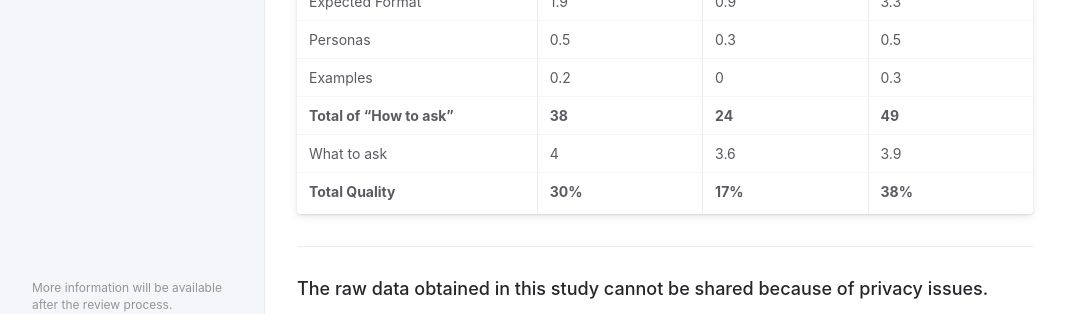
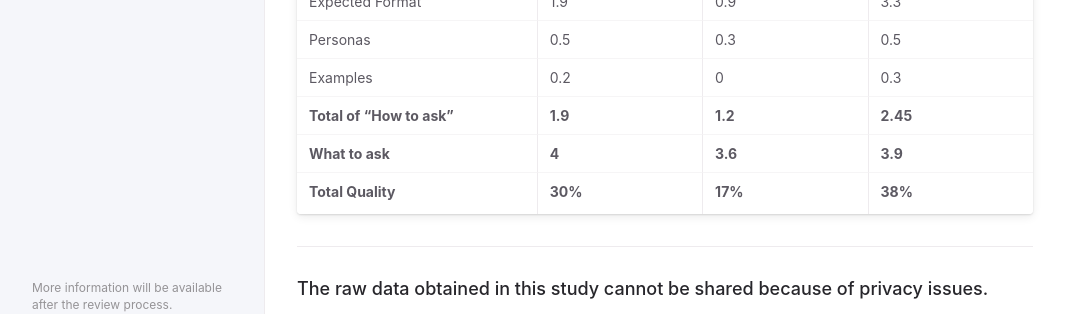
Before and after one commit to anonymousresearcher2020/anonymousresearcher2020.github.io, a Jekyll site: the page built from docs/assessmentData.md, in a window 1280 px wide. Shown: the part 2066-2380 px from the top of the page, without its empty margins (107-1172 px from the left). Built offline with Jekyll 4.4.1, drawn with Linux system fonts in a browser that asks for light colours.

Commit message:
minor update

```diff
--- a/docs/assessmentData.md
+++ b/docs/assessmentData.md
@@ -73,8 +73,8 @@ Table below shows the average score for each prompt quality metric in processes
 | Expected Format       | 1.9         | 0.9        | 3.3  |
 | Personas              | 0.5         | 0.3        | 0.5  |
 | Examples              | 0.2         | 0          | 0.3  |
-| **Total of "How to ask"** | **38**  | **24**     | **49** |
-| What to ask           | 4           | 3.6        | 3.9 |
+| **Total of "How to ask"** | **1.9**  | **1.2**     | **2.45** |
+| **What to ask**          | **4**          | **3.6**        | **3.9** |
 | **Total Quality**     | **30%**      | **17%**     | **38%** |
 
 
```
Also changed, not shown: img/overview.jpg.
